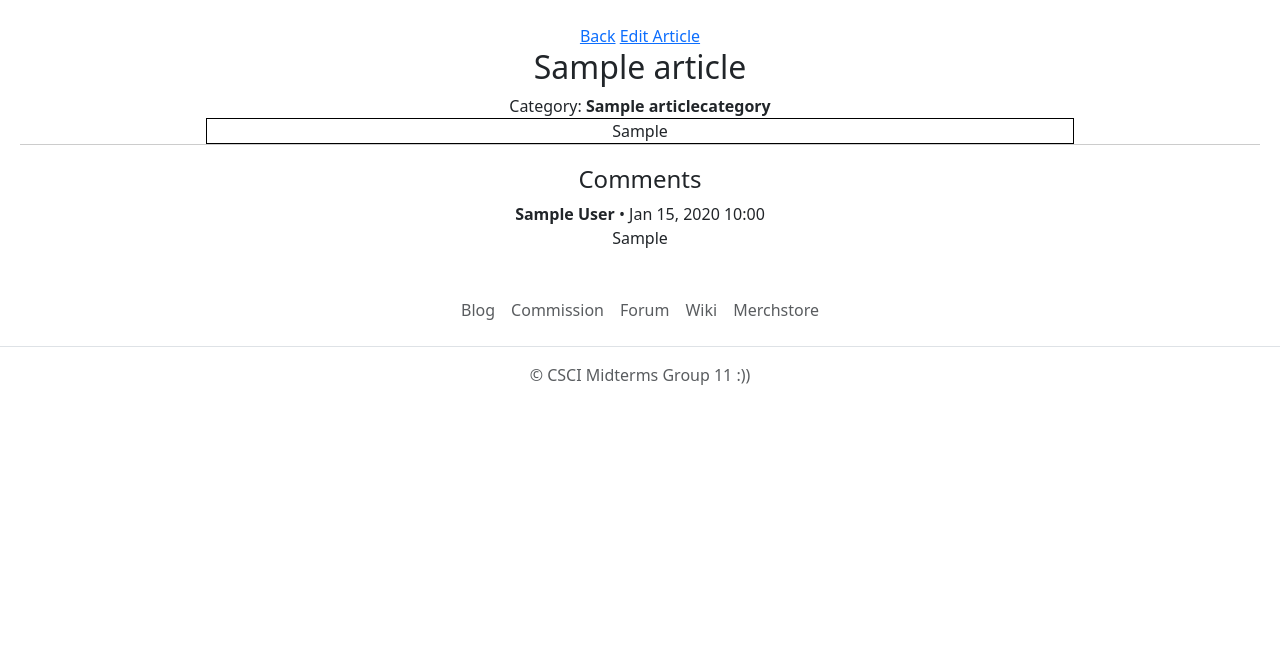
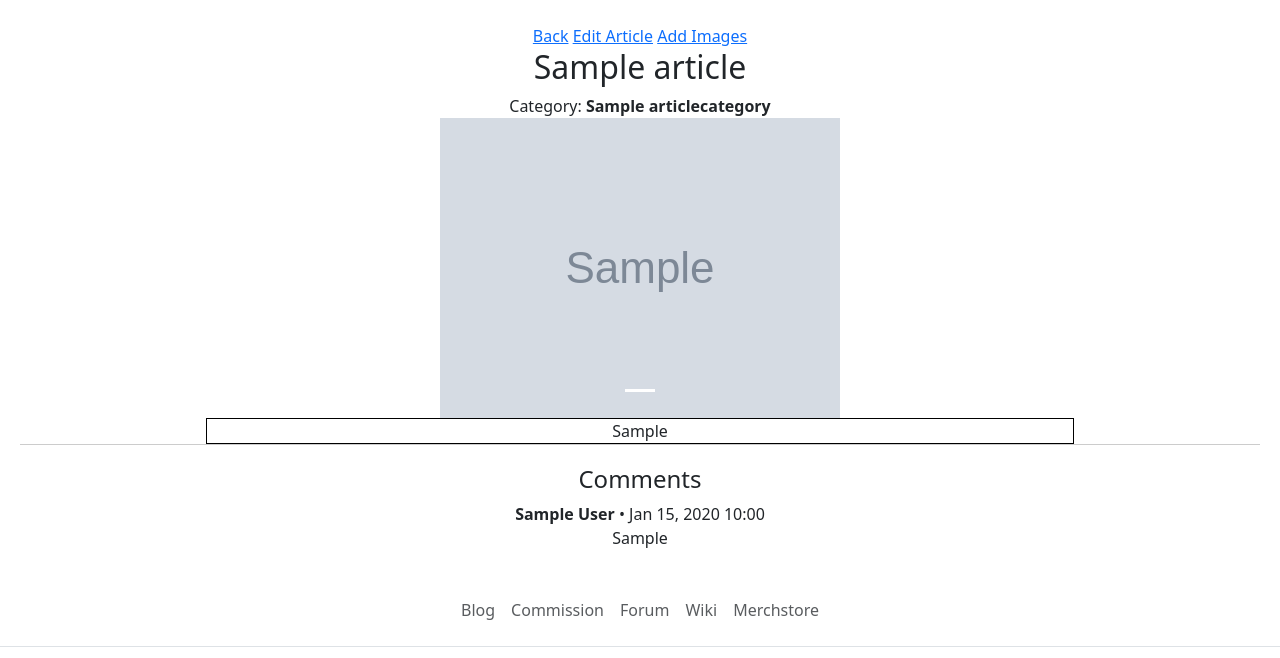
Before and after one commit to miksingsoju/hobbysite-CD-11, a Django app: page /wiki/article/1/ in a window 1280 px wide. Shown: the part 111-769 px from the top of the page. Before the commit the page ends 496 px from the top, so only its background shows below. Run offline with Django 5.2, Linux system fonts and the light colour scheme; tables that the repository leaves empty hold one stand-in row (values such as "Sample post"); grey boxes marked "Sample" are stand-in pictures.

Commit message:
all base functions finished, CSS needed badly

```diff
--- a/hobbysite/hobbysite/settings.py
+++ b/hobbysite/hobbysite/settings.py
@@ -132,6 +132,9 @@ DEFAULT_AUTO_FIELD = 'django.db.models.BigAutoField'
 LOGIN_REDIRECT_URL = '/'
 LOGOUT_REDIRECT_URL = '/'
 
+# Fixed a bug with decorators using this
+LOGIN_URL = '/accountslogin/'
+
 # Added settings for handling the loading of media
 MEDIA_URL = '/media/'
 MEDIA_ROOT = os.path.join(BASE_DIR, 'media')
--- a/hobbysite/hobbysite/urls.py
+++ b/hobbysite/hobbysite/urls.py
@@ -17,6 +17,8 @@ Including another URLconf
 from django.contrib import admin
 from django.urls import include, path
 from wiki.views import homepage
+from django.conf import settings
+from django.conf.urls.static import static
 
 urlpatterns = [
     path('', homepage, name="homepage"),
@@ -29,3 +31,7 @@ urlpatterns = [
     path('accounts', include('django.contrib.auth.urls')),
     path('admin/', admin.site.urls),
 ]
+
+
+if settings.DEBUG:
+    urlpatterns += static(settings.MEDIA_URL, document_root=settings.MEDIA_ROOT)
--- a/hobbysite/wiki/templates/wiki/article_detail.html
+++ b/hobbysite/wiki/templates/wiki/article_detail.html
@@ -7,9 +7,39 @@
 <div>
     <a href="{% url 'wiki:article_index' %}">Back</a>
     <a href="{% url 'wiki:edit_article' article.id %}">Edit Article</a>
+    <a href="{% url 'wiki:add_image' article.id %}">Add Images</a>
 </div>
 <h2>{{ article.title}}</h2>
 <div>Category: <strong>{{article.category}}</strong></div>
+ {% if images %}
+        <div id="carouselIndicators" class="carousel slide">
+            <div class="carousel-indicators">
+                {% for image in images %}
+                    <button type="button" data-bs-target="#carouselIndicators" data-bs-slide-to="{{ forloop.counter0 }}"
+                        {% if forloop.first %} class="active" {% endif %} aria-label="Slide {{ forloop.counter0 }}">
+                    </button>
+                {% endfor %}
+            </div>
+
+            <div class="carousel-inner">
+                {% for image in images %}
+                    <div class="carousel-item {% if forloop.first %} active {% endif %}">
+                        <img src="{{ image.image.url }}" alt="{{ image.description }}">
+                    </div>
+                {% endfor %}
+            </div>
+            <button class="carousel-control-prev" type="button" data-bs-target="#carouselIndicators" data-bs-slide="prev">
+                <span class="carousel-control-prev-icon" aria-hidden="true"></span>
+                <span class="visually-hidden">Previous</span>
+              </button>
+              <button class="carousel-control-next" type="button" data-bs-target="#carouselIndicators" data-bs-slide="next">
+                <span class="carousel-control-next-icon" aria-hidden="true"></span>
+                <span class="visually-hidden">Next</span>
+            </button>
+        </div>
+        {% else %}
+        <li> No images </li>
+        {% endif %}
 <p style="border: 1px solid black; width: 70%; margin: 0 auto">
 {{article.entry}}
 </p>
--- a/hobbysite/wiki/templates/wiki/article_images.html
+++ b/hobbysite/wiki/templates/wiki/article_images.html
@@ -5,7 +5,7 @@
 {% block content %}
 <h2>Add Images to: {{ article.title}}</h2>
 
-<form method="POST">
+<form method="POST" enctype="multipart/form-data">
     {% csrf_token %}
     {{ form.as_p }}
     <button type="submit">Update</button>
--- a/hobbysite/wiki/views.py
+++ b/hobbysite/wiki/views.py
@@ -39,6 +39,7 @@ def article_detail(request, num=1):
     article = Article.objects.get(pk=num)
     related_articles = list(Article.objects.filter(category=article.category).order_by("created_on")) # allows me to traverse them in order
     comments = Comment.objects.filter(article=article).order_by('-created_on')
+    images = article.article_image.all()
 
     # Handle logic for comments
     form = None
@@ -71,7 +72,8 @@ def article_detail(request, num=1):
         "comments": comments,
         "form": form,
         "previous": previous,
-        "next_article": next_article
+        "next_article": next_article,
+        "images": images
     }
 
     return render(request, "wiki/article_detail.html", context)
```
Also changed, not shown: hobbysite/media/wiki_images/AMANTE_Noah.png (added), hobbysite/media/wiki_images/bit.ly_4jOY36k.png (added), hobbysite/wiki/migrations/0005_wikiimage.py (added).
